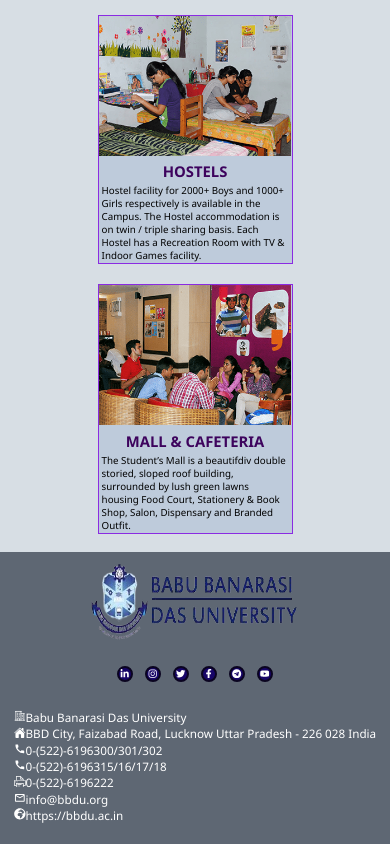
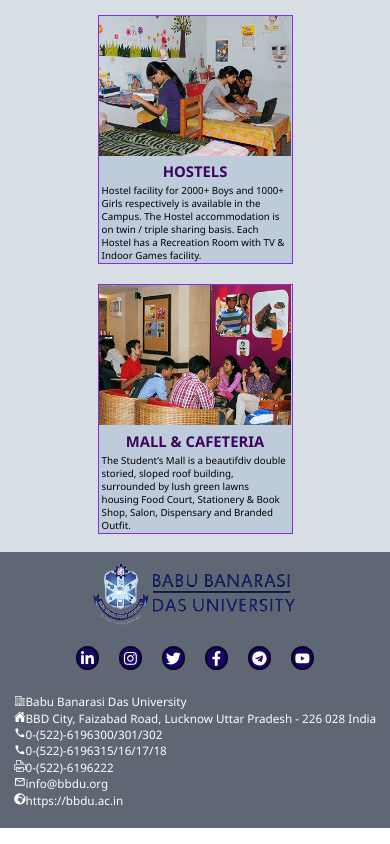
Before and after one commit to Abhishekpatel6687/CollegeManagement, a React (Create React App) app: page / in a window 390 px wide. Shown: the part 2347-3191 px from the top of the page. Built offline with nearby package versions, Linux system fonts and the light colour scheme.

Commit message:
responsive

```diff
--- a/src/App.css
+++ b/src/App.css
@@ -611,12 +611,12 @@
   align-items: center;
   justify-content: space-between;
   flex-direction: column;
-  /* padding:2vw 4vw; */
 }
 .logo img{
-  height: 20vw;
-  width: 56vw;
+  height: 16vw;
+  width: 55vw;
 }
+
 
 .section_2{
   display: flex;
@@ -648,5 +648,29 @@
 display: flex;
 align-items: center;
 justify-content: space-between;
+display: flex;
+gap: 5vw;
+list-style: none;
  }
+
+  .courses ul li {
+    display: flex;
+    align-items: center;
+    justify-content: center;
+    font-size: 3.8vw;
+    height: 6vw;
+    width: 6vw;
+    border: 2px solid #0a0420;
+    border-radius: 100%;
+    background-color:rgb(23, 5, 104);
+    cursor: pointer;
+    transition: all ease-in-out 0.5s;
+    color: white;
+
+  }
+  .courses ul li:hover{
+    color: darkblue;
+    transform: scale(1.2);
+    background-color: red;
 }
+}
```
